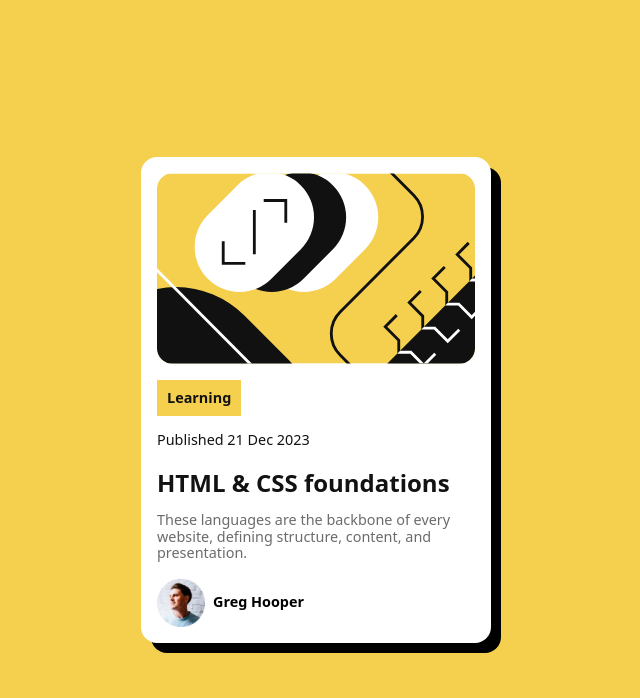
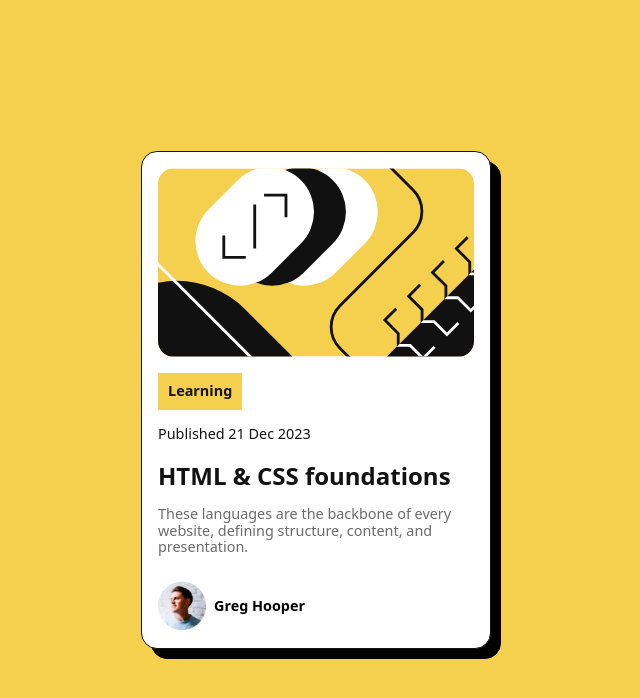
Before and after one commit to bcatubig/frontend-mentor, a plain HTML site: page 02-blog-preview/index.html in a window 1280 px wide. Shown: the whole page, without its empty margins (324-964 px from the left). Drawn offline with nearby package versions, Linux system fonts and the light colour scheme.

Commit message:
add border

```diff
--- a/02-blog-preview/style.css
+++ b/02-blog-preview/style.css
@@ -31,6 +31,7 @@
   border-radius: 1rem;
   padding: 1rem;
   filter: drop-shadow(10px 10px 0 #000000);
+  border: 1px solid var(--clr-grey-950);
 }
 
 h2 {
@@ -41,7 +42,7 @@ h2 {
 .card-content {
   color: var(--clr-grey-500);
   font-size: 0.9rem;
-  margin-bottom: 1rem;
+  margin-bottom: 1.5rem;
 }
 
 .preview {
@@ -83,5 +84,6 @@ h2 {
     color: --clr-grey-950;
     font-weight: 600;
     font-size: 0.9rem;
+    line-height: 1.6;
   }
 }
```
